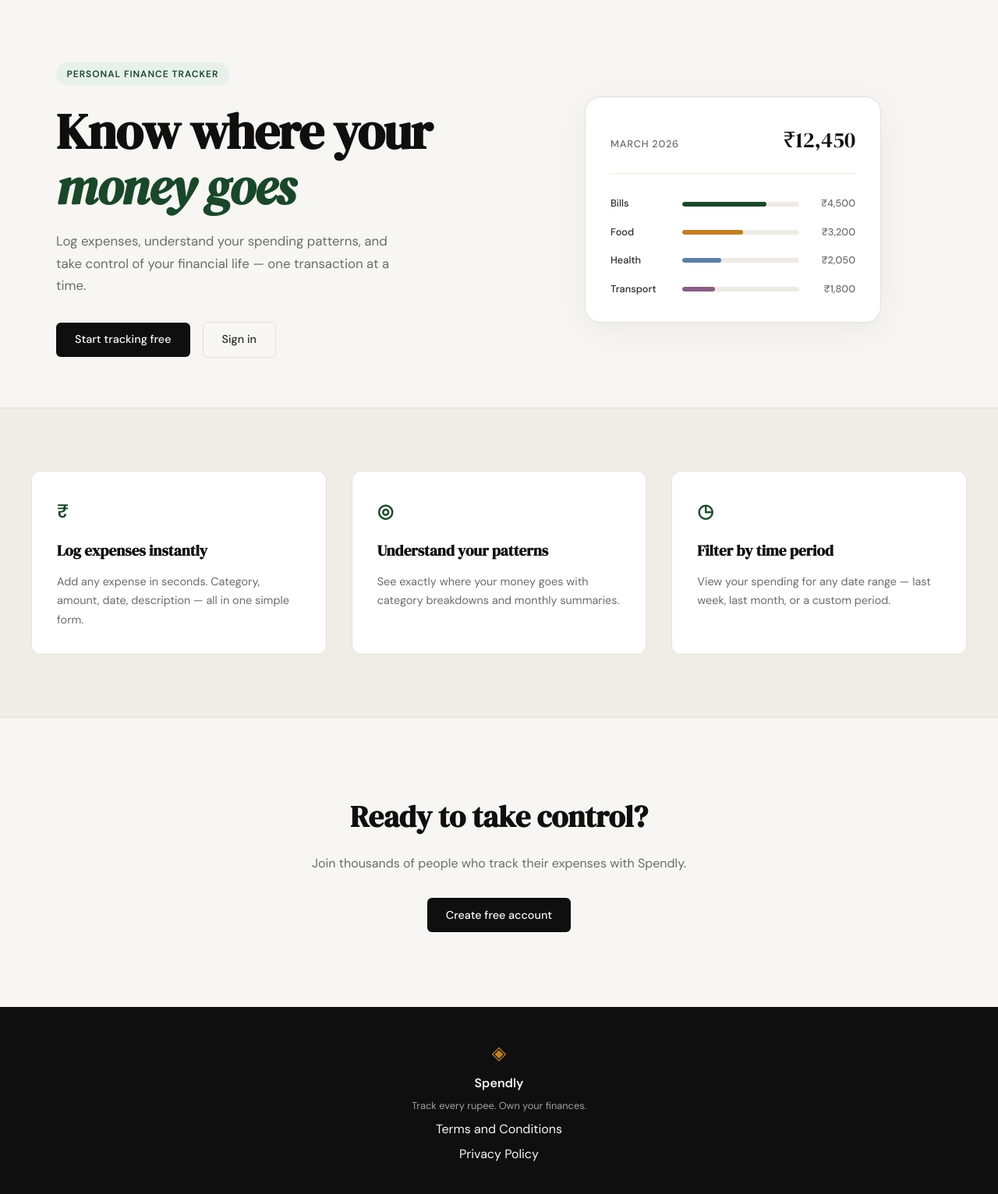
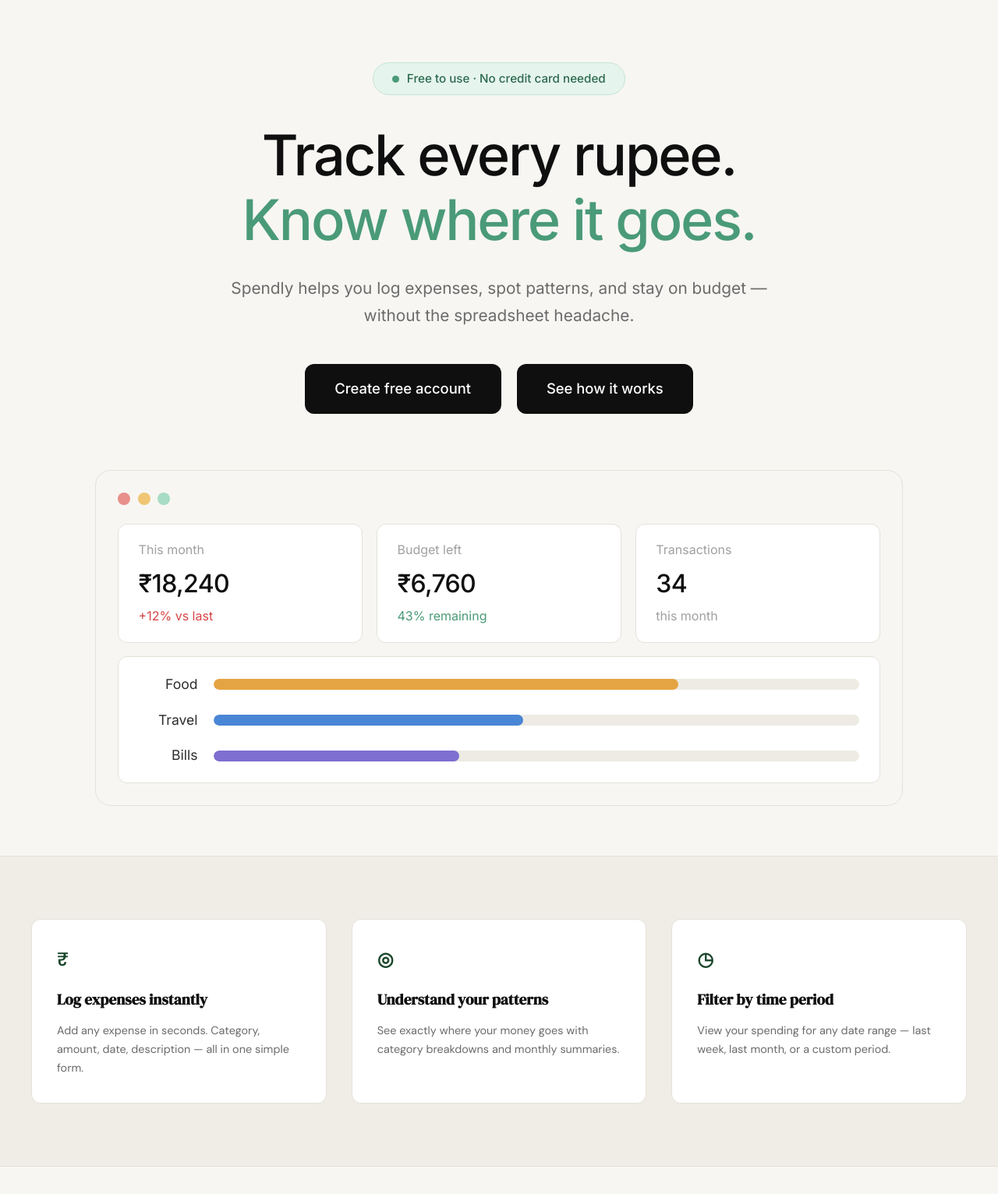
Before and after one commit to rahullkp/spendly, a Flask app: page / in a window 1280 px wide. Shown: the part 61-1593 px from the top of the page at 78% size. Run offline with Flask 3, Linux system fonts and the light colour scheme.

Commit message:
landing page: new hero section
Co-Authored-By: Claude Sonnet 5.5 <noreply@anthropic.com>

```diff
--- a/static/css/style.css
+++ b/static/css/style.css
@@ -125,136 +125,179 @@ a { color: inherit; text-decoration: none; }
 
 .hero {
     padding: 5rem 2rem 4rem;
-    display: grid;
-    grid-template-columns: 1fr 1fr;
-    gap: 4rem;
+    max-width: 1100px;
+    margin: 0 auto;
+    font-family: 'Inter', var(--font-body);
+}
+
+.hero-inner {
+    display: flex;
+    flex-direction: column;
     align-items: center;
-    max-width: var(--max-width);
-    margin: 0 auto;
+    text-align: center;
 }
 
 .hero-badge {
-    display: inline-block;
-    background: var(--accent-light);
-    color: var(--accent);
-    font-size: 0.75rem;
-    font-weight: 600;
-    letter-spacing: 0.08em;
-    text-transform: uppercase;
-    padding: 0.35rem 0.85rem;
+    display: inline-flex;
+    align-items: center;
+    gap: 0.6rem;
+    background: #e6f4ee;
+    border: 1px solid #c4e5d5;
+    color: #2d6a4f;
+    font-size: 0.95rem;
+    font-weight: 500;
+    padding: 0.5rem 1.5rem;
     border-radius: 999px;
-    margin-bottom: 1.5rem;
+    margin-bottom: 2.25rem;
+}
+
+.hero-badge-dot {
+    width: 9px;
+    height: 9px;
+    border-radius: 50%;
+    background: #4a9a78;
 }
 
 .hero-title {
-    font-family: var(--font-display);
-    font-size: clamp(2.5rem, 5vw, 4rem);
-    line-height: 1.1;
-    letter-spacing: -0.02em;
+    font-weight: 500;
+    font-size: clamp(2.5rem, 6vw, 4.5rem);
+    line-height: 1.15;
+    letter-spacing: -0.03em;
     color: var(--ink);
-    margin-bottom: 1.25rem;
+    margin-bottom: 1.75rem;
 }
 
-.hero-title em {
-    font-style: italic;
-    color: var(--accent);
-}
+.hero-title-accent { color: #4a9a78; }
 
 .hero-subtitle {
-    font-size: 1.05rem;
+    font-size: 1.3rem;
     color: var(--ink-muted);
     line-height: 1.7;
-    max-width: 460px;
-    margin-bottom: 2rem;
+    max-width: 720px;
+    margin-bottom: 2.75rem;
 }
 
 .hero-actions {
     display: flex;
-    gap: 1rem;
-    align-items: center;
+    flex-wrap: wrap;
+    justify-content: center;
+    gap: 1.25rem;
+    margin-bottom: 4.5rem;
 }
 
+.hero-btn {
+    display: inline-block;
+    background: var(--ink);
+    color: #fff;
+    padding: 1.1rem 2.4rem;
+    border-radius: var(--radius-md);
+    font-size: 1.15rem;
+    font-weight: 500;
+    transition: background 0.2s;
+}
+
+.hero-btn:hover { background: var(--accent); }
+
 /* ------------------------------------------------------------------ */
-/* Mock card (hero visual)                                             */
+/* Hero dashboard preview                                              */
 /* ------------------------------------------------------------------ */
 
-.hero-visual {
-    display: flex;
-    justify-content: center;
+.hero-dashboard {
+    background: var(--paper);
+    border: 1px solid var(--border);
+    border-radius: var(--radius-lg);
+    padding: 1.75rem;
 }
 
-.mock-card {
+.dash-dots {
+    display: flex;
+    gap: 0.6rem;
+    margin-bottom: 1.5rem;
+}
+
+.dash-dot {
+    width: 16px;
+    height: 16px;
+    border-radius: 50%;
+}
+
+.dash-dot-red { background: #e8908c; }
+.dash-dot-yellow { background: #f0c674; }
+.dash-dot-green { background: #a8dcc4; }
+
+.dash-stats {
+    display: grid;
+    grid-template-columns: repeat(3, 1fr);
+    gap: 1.1rem;
+    margin-bottom: 1.1rem;
+}
+
+.dash-stat {
+    display: flex;
+    flex-direction: column;
+    gap: 0.25rem;
+    text-align: left;
     background: var(--paper-card);
     border: 1px solid var(--border);
-    border-radius: var(--radius-lg);
-    padding: 2rem;
-    width: 100%;
-    max-width: 380px;
-    box-shadow: 0 8px 40px rgba(0,0,0,0.06);
+    border-radius: var(--radius-md);
+    padding: 1.25rem 1.6rem;
 }
 
-.mock-card-header {
-    display: flex;
-    justify-content: space-between;
-    align-items: baseline;
-    margin-bottom: 1.75rem;
-    padding-bottom: 1.25rem;
-    border-bottom: 1px solid var(--border-soft);
+.dash-stat-label {
+    font-size: 1rem;
+    color: var(--ink-faint);
 }
 
-.mock-label {
-    font-size: 0.8rem;
+.dash-stat-value {
+    font-size: 2rem;
     font-weight: 500;
-    color: var(--ink-muted);
-    text-transform: uppercase;
-    letter-spacing: 0.06em;
-}
-
-.mock-total {
-    font-family: var(--font-display);
-    font-size: 1.75rem;
+    letter-spacing: -0.02em;
     color: var(--ink);
 }
 
-.mock-bars { display: flex; flex-direction: column; gap: 1rem; }
+.dash-stat-note { font-size: 1rem; }
+.dash-note-red { color: #d64545; }
+.dash-note-green { color: #4a9a78; }
+.dash-note-muted { color: var(--ink-faint); }
 
-.mock-bar-row {
-    display: grid;
-    grid-template-columns: 80px 1fr 60px;
-    align-items: center;
-    gap: 0.75rem;
+.dash-bars {
+    display: flex;
+    flex-direction: column;
+    gap: 1.1rem;
+    background: var(--paper-card);
+    border: 1px solid var(--border);
+    border-radius: var(--radius-md);
+    padding: 1.3rem 1.6rem;
 }
 
-.mock-cat {
-    font-size: 0.8rem;
-    font-weight: 500;
-    color: var(--ink-soft);
+.dash-bar-row {
+    display: grid;
+    grid-template-columns: 76px 1fr;
+    align-items: center;
+    gap: 1.25rem;
 }
 
-.mock-bar-track {
-    height: 6px;
+.dash-cat {
+    font-size: 1.1rem;
+    color: var(--ink-soft);
+    text-align: right;
+}
+
+.dash-track {
+    height: 14px;
     background: var(--border-soft);
     border-radius: 999px;
     overflow: hidden;
 }
 
-.mock-bar {
+.dash-fill {
     height: 100%;
-    background: var(--accent);
     border-radius: 999px;
-    transition: width 0.6s ease;
 }
 
-.mock-bar-2 { background: var(--accent-2); }
-.mock-bar-3 { background: #5b7fa6; }
-.mock-bar-4 { background: #8b5e83; }
-
-.mock-amt {
-    font-size: 0.8rem;
-    font-weight: 500;
-    color: var(--ink-muted);
-    text-align: right;
-}
+.dash-fill-food { background: #e5a443; }
+.dash-fill-travel { background: #4a86d6; }
+.dash-fill-bills { background: #7e6fd0; }
 
 /* ------------------------------------------------------------------ */
 /* Buttons                                                             */
@@ -568,21 +611,15 @@ a { color: inherit; text-decoration: none; }
 /* ------------------------------------------------------------------ */
 
 @media (max-width: 900px) {
-    .hero {
-        grid-template-columns: 1fr;
-        text-align: center;
-    }
-
-    .hero-subtitle { max-width: 100%; }
-    .hero-actions { justify-content: center; }
-    .hero-visual { display: none; }
-
     .features-inner { grid-template-columns: 1fr; }
 }
 
 @media (max-width: 600px) {
     .nav-links a:not(.nav-cta) { display: none; }
     .hero { padding: 3rem 1rem 2rem; }
+    .hero-subtitle { font-size: 1.05rem; }
+    .hero-actions { margin-bottom: 3rem; }
+    .dash-stats { grid-template-columns: 1fr; }
     .legal-section { padding: 2rem 1rem; }
     .legal-card { padding: 1.5rem; }
 }
--- a/templates/base.html
+++ b/templates/base.html
@@ -6,7 +6,7 @@
     <title>{% block title %}Spendly{% endblock %}</title>
     <link rel="preconnect" href="https://fonts.googleapis.com">
     <link rel="preconnect" href="https://fonts.gstatic.com" crossorigin>
-    <link href="https://fonts.googleapis.com/css2?family=DM+Serif+Display:ital@0;1&family=DM+Sans:wght@300;400;500;600&display=swap" rel="stylesheet">
+    <link href="https://fonts.googleapis.com/css2?family=DM+Serif+Display:ital@0;1&family=DM+Sans:wght@300;400;500;600&family=Inter:wght@400;500&display=swap" rel="stylesheet">
     <link rel="stylesheet" href="{{ url_for('static', filename='css/style.css') }}">
     {% block head %}{% endblock %}
 </head>
--- a/templates/landing.html
+++ b/templates/landing.html
@@ -6,56 +6,56 @@
 
 <section class="hero">
     <div class="hero-inner">
-        <div class="hero-badge">Personal Finance Tracker</div>
+        <div class="hero-badge"><span class="hero-badge-dot"></span>Free to use · No credit card needed</div>
         <h1 class="hero-title">
-            Know where your<br>
-            <em>money goes</em>
+            Track every rupee.<br>
+            <span class="hero-title-accent">Know where it goes.</span>
         </h1>
         <p class="hero-subtitle">
-            Log expenses, understand your spending patterns,
-            and take control of your financial life —
-            one transaction at a time.
+            Spendly helps you log expenses, spot patterns, and stay
+            on budget — without the spreadsheet headache.
         </p>
         <div class="hero-actions">
-            <a href="{{ url_for('register') }}" class="btn-primary">Start tracking free</a>
-            <a href="{{ url_for('login') }}" class="btn-ghost">Sign in</a>
+            <a href="{{ url_for('register') }}" class="hero-btn">Create free account</a>
+            <a href="#" class="hero-btn">See how it works</a>
         </div>
     </div>
-    <div class="hero-visual">
-        <div class="mock-card">
-            <div class="mock-card-header">
-                <span class="mock-label">March 2026</span>
-                <span class="mock-total">₹12,450</span>
+
+    <div class="hero-dashboard">
+        <div class="dash-dots">
+            <span class="dash-dot dash-dot-red"></span>
+            <span class="dash-dot dash-dot-yellow"></span>
+            <span class="dash-dot dash-dot-green"></span>
         </div>
-            <div class="mock-bars">
-                <div class="mock-bar-row">
-                    <span class="mock-cat">Bills</span>
-                    <div class="mock-bar-track">
-                        <div class="mock-bar" style="width: 72%"></div>
+        <div class="dash-stats">
+            <div class="dash-stat">
+                <span class="dash-stat-label">This month</span>
+                <span class="dash-stat-value">₹18,240</span>
+                <span class="dash-stat-note dash-note-red">+12% vs last</span>
             </div>
-                    <span class="mock-amt">₹4,500</span>
+            <div class="dash-stat">
+                <span class="dash-stat-label">Budget left</span>
+                <span class="dash-stat-value">₹6,760</span>
+                <span class="dash-stat-note dash-note-green">43% remaining</span>
             </div>
-                <div class="mock-bar-row">
-                    <span class="mock-cat">Food</span>
-                    <div class="mock-bar-track">
-                        <div class="mock-bar mock-bar-2" style="width: 52%"></div>
+            <div class="dash-stat">
+                <span class="dash-stat-label">Transactions</span>
+                <span class="dash-stat-value">34</span>
+                <span class="dash-stat-note dash-note-muted">this month</span>
             </div>
-                    <span class="mock-amt">₹3,200</span>
         </div>
-                <div class="mock-bar-row">
-                    <span class="mock-cat">Health</span>
-                    <div class="mock-bar-track">
-                        <div class="mock-bar mock-bar-3" style="width: 33%"></div>
+        <div class="dash-bars">
+            <div class="dash-bar-row">
+                <span class="dash-cat">Food</span>
+                <div class="dash-track"><div class="dash-fill dash-fill-food" style="width: 72%"></div></div>
             </div>
-                    <span class="mock-amt">₹2,050</span>
+            <div class="dash-bar-row">
+                <span class="dash-cat">Travel</span>
+                <div class="dash-track"><div class="dash-fill dash-fill-travel" style="width: 48%"></div></div>
             </div>
-                <div class="mock-bar-row">
-                    <span class="mock-cat">Transport</span>
-                    <div class="mock-bar-track">
-                        <div class="mock-bar mock-bar-4" style="width: 28%"></div>
-                    </div>
-                    <span class="mock-amt">₹1,800</span>
-                </div>
+            <div class="dash-bar-row">
+                <span class="dash-cat">Bills</span>
+                <div class="dash-track"><div class="dash-fill dash-fill-bills" style="width: 38%"></div></div>
             </div>
         </div>
     </div>
```
Lines whose indentation alone changed are shown as unchanged.
